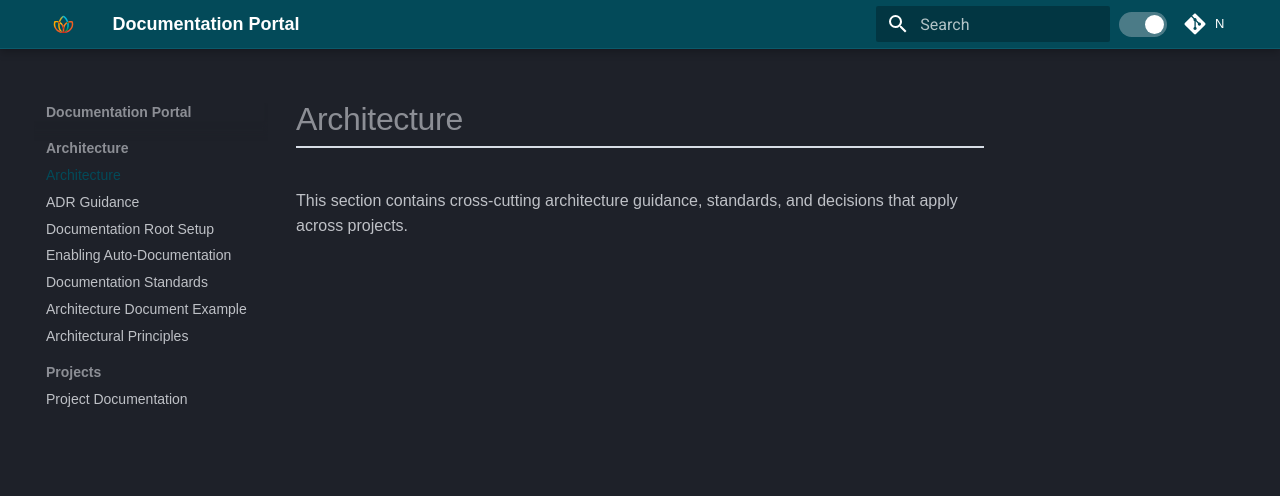
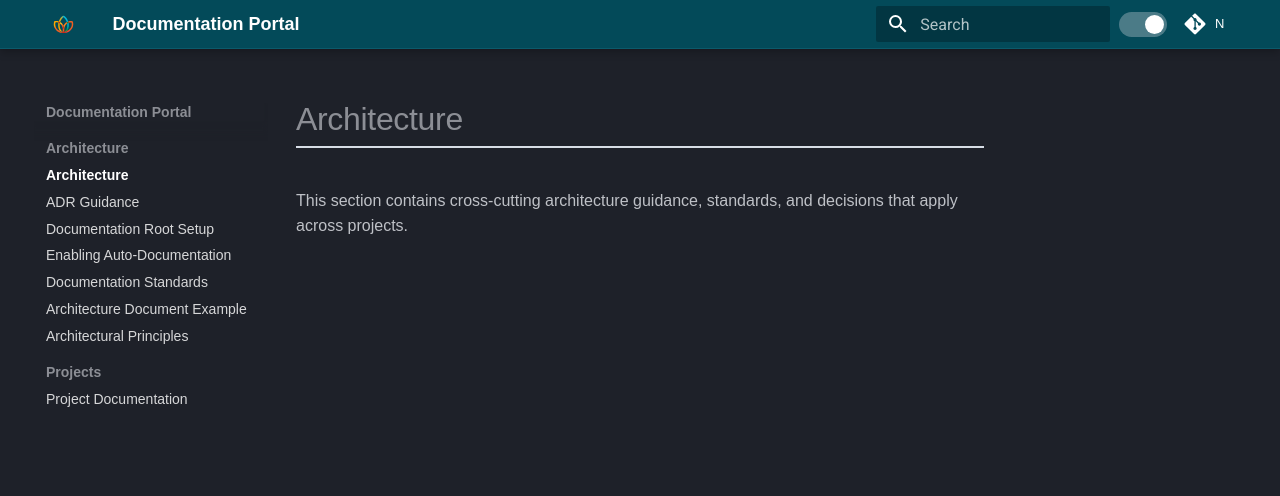
Before and after one commit to drewdz3/drewdz3.github.io, an MkDocs documentation site: the page built from docs/architecture/index.md, in a window 1280 px wide. Shown: the top 496 px of the page. Built offline with MkDocs 1.6.1 and Material for MkDocs 9.7.7, drawn with Linux system fonts in a browser that asks for light colours.

Commit message:
Still fixing the active nav

```diff
--- a/docs/styles.css
+++ b/docs/styles.css
@@ -16,8 +16,6 @@
 
   --corporate-primary: var(--aya-deep-teal);
   --corporate-accent: var(--aya-teal);
-
-  --md-nav_link--active: #000000
 }
 
 [data-md-color-scheme="default"] .md-header {
@@ -29,6 +27,17 @@
   border-bottom: 1px solid #0B5A6B;
 }
 
+/* Light mode nav visibility */
+[data-md-color-scheme="default"] .md-nav__link {
+  color: var(--aya-deep-teal);
+}
+
+[data-md-color-scheme="default"] .md-nav__link--active,
+[data-md-color-scheme="default"] .md-nav__link[aria-current="page"] {
+  color: var(--aya-deep-teal);
+  font-weight: 700;
+}
+
 /* Dark mode */
 [data-md-color-scheme="slate"] {
   --md-primary-fg-color: var(--aya-deep-teal);
@@ -37,8 +46,17 @@
 
   --corporate-primary: #FFFFFF;
   --corporate-accent: var(--aya-teal);
+}
 
-  --md-nav_link--active: #FFFFFF
+/* Dark mode nav visibility */
+[data-md-color-scheme="slate"] .md-nav__link {
+  color: rgba(255, 255, 255, 0.82);
+}
+
+[data-md-color-scheme="slate"] .md-nav__link--active,
+[data-md-color-scheme="slate"] .md-nav__link[aria-current="page"] {
+  color: #FFFFFF;
+  font-weight: 700;
 }
 
 body {
```
